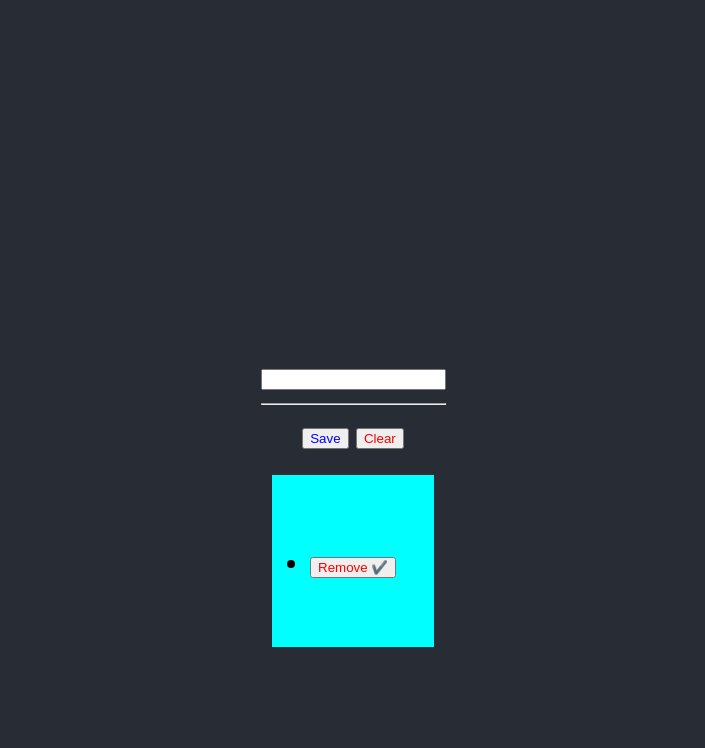
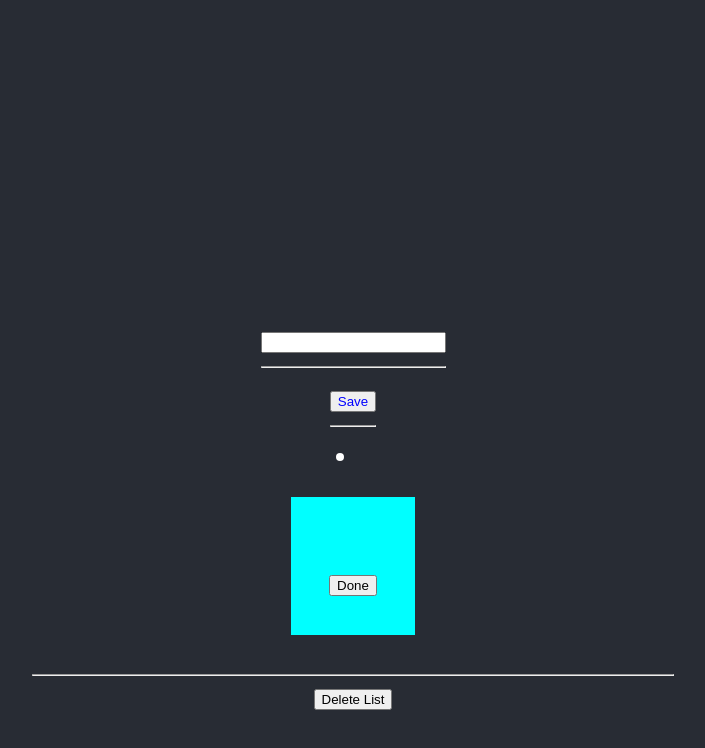
Before and after one commit to Magicianred/MyReactTODOApp, a React (Create React App) app in the folder mytodoapp/: page / in a window 1280 px wide. Both pictures are taken after a click on the button "Save". Shown: the top 748 px of the page, without its empty margins (287-992 px from the left). Built offline with nearby package versions, Linux system fonts and the light colour scheme.

Commit message:
Update App.js

```diff
--- a/mytodoapp/src/App.js
+++ b/mytodoapp/src/App.js
@@ -1,96 +1,71 @@
-import React from 'react';
+import React, { useState } from 'react';
 import './App.css';
 
-class  App extends React.Component {
-  constructor (){
-    super()
-    this.state = {
-      data: '',
-      list: [],
-      id: 0
+function App() {
+	const [ data, handleData ] = useState(' ');
+	const [ list, setList ] = useState([]);
 
-    }
-    this.handleChange.bind();
-    this.handleKeyDown.bind();
-  }
-  handleChange (data) {
-    this.setState ({data: data.target.value});
+	const saveItem = () => {
+		setList((e) => [ ...e, data ]);
+		console.log(list);
 	};
-  handleKeyDown(event) {
-    if (event.keyCode === 13) {
-      event.preventDefault();
-      event.stopPropagation();
+
+	const handleKeyDown = (e) => {
+		if (e.keyCode === 13) {
+			e.preventDefault();
+			e.stopPropagation();
 		}
 	};
 
-  render(){
-    const todo = this.state.data;
-    const newList= this.state.list ;
-    const id = this.state.id;
-    const removeItem=(index)=> {
-      const list = this.state.list;
-      list.splice(index, 1);
-      this.setState({ list });
+	const handleRemoveItem = (id) => {
+		const l = [ ...list ];
+		l.splice(id, 1);
+		setList(l);
 	};
-    const handleClick = (item) => {
-      newList.push(item);
-      this.setState ({
-        results:{
-          list:  newList.map(e=>[e,Math.random()]),
-          data: '',
-          id:id+1,
-        }
-      });
-      console.log(this.state.results);
+	const showTable = () => {
+		return (
+			<div>
+				{list.map((e, k) => (
+					<li key={k}>
+						<p className="Input-box">
+							{e}
+							<br />
+							<button color={'red'} onClick={() => handleRemoveItem(k)}>
+								Done
+							</button>
+						</p>
+					</li>
+				))}
+			</div>
+		);
 	};
-    const showTable =  newList.map(val=> <li> <h3> {val} {<button
-      style={{color:'red'}}
-      onClick={removeItem}
-      >
-      <span role="img"> Remove  ✔️ </span>
-      </button> }</h3> </li>);
 
+	const deleteList = () => {
+		setList([]);
+		console.log(list);
+	};
 	return (
 		<div className="App">
 			<div className="App-header">
-        <p className="Input-todo">
-        {todo}
-        </p>
-        <div className="Input-Form" >
-        <form >
-        <input
-
-        onChange = {e=> this.handleChange(e)}
-        value = {todo}
-        onKeyDown={this.handleKeyDown}
-        >
-        </input>
-        <hr></hr>
+				<p className="Input-todo">{data}</p>
+				<div className="Input-Form">
+					<form>
+						<input onKeyDown={handleKeyDown} onChange={(e) => handleData(e.target.value)} value={data} />
+						<hr />
 					</form>
 				</div>
 				<div>
-        <text> </text>
-        <button
-        className = 'Save-Button'
-        onClick = {()=>handleClick(this.state.data)}
-        >
+					<button className="Save-Button" onClick={(e) => saveItem(e)}>
 						Save
 					</button>
-        <text> </text>
-        <button
-        className = 'Delete-Button'
-        onClick = {e=>this.handleChange(e)}
-        >
-        Clear
-        </button>
+					<hr />
 				</div>
-        <ul className="Input-box" >
-        {showTable}
-        </ul>
+				<div>{showTable()}</div>
+				<hr style={{ width: '50%' }} />
+				<button onClick={(e) => deleteList(e)}> Delete List</button>
 			</div>
 		</div>
 	);
 }
-    };
 
 export default App;
```
Lines whose indentation alone changed are shown as unchanged.
